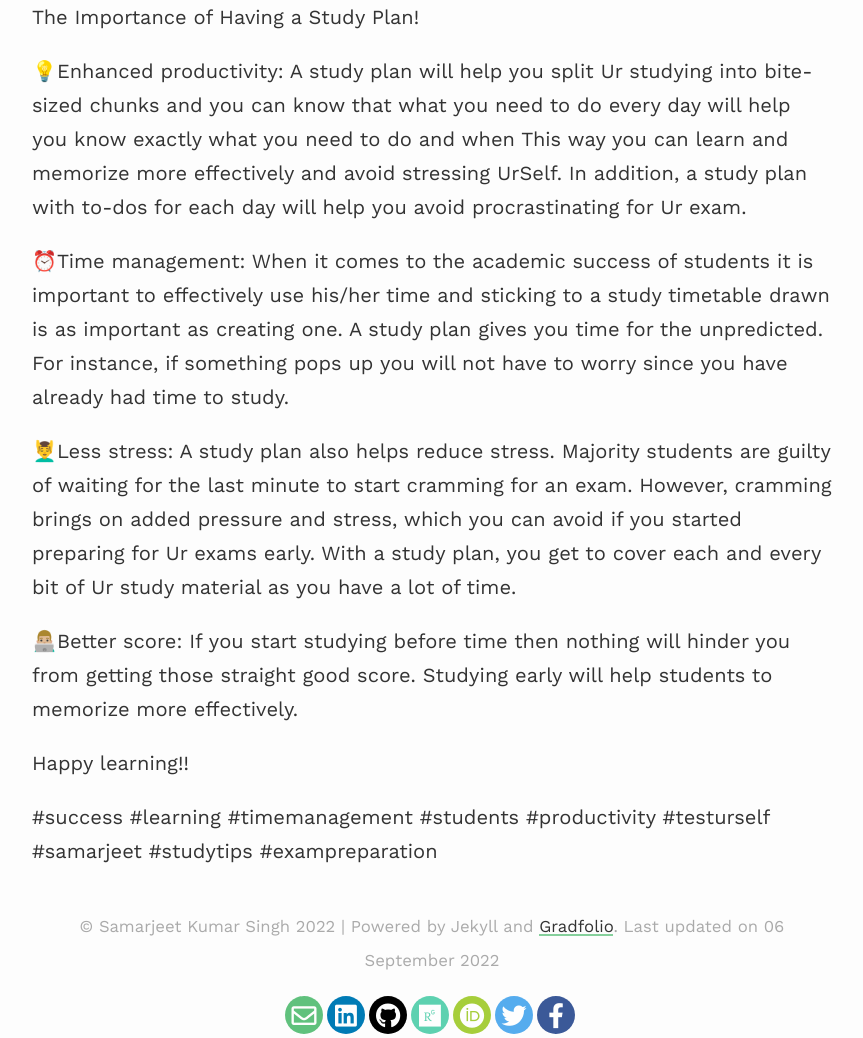
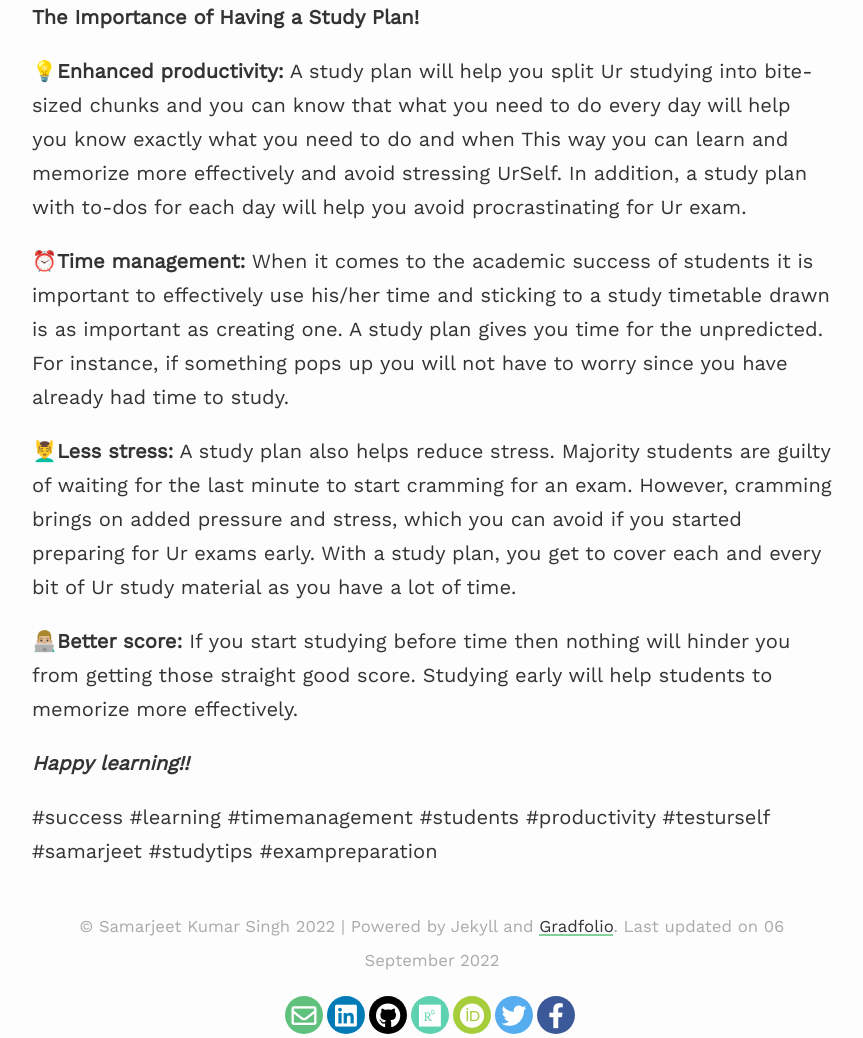
Before and after one commit to Samarjeetkumarsingh/website, a Jekyll site: the page built from _posts/2022-08-06-Study-Plan.md, in a window 1280 px wide. Shown: the part 632-1670 px from the top of the page, without its empty margins (208-1071 px from the left). Built offline with Jekyll 4.4.1, drawn with Linux system fonts in a browser that asks for light colours; nearby versions of some CDN libraries.

```diff
--- a/_posts/2022-08-06-Study-Plan.md
+++ b/_posts/2022-08-06-Study-Plan.md
@@ -4,21 +4,21 @@ title: The Importance of Having a Study Plan!
 ---
 ![image](/assets/images/2853E509-2574-4DB1-A249-D8BBBDE5EE11.png)
 
-The Importance of Having a Study Plan!
+**The Importance of Having a Study Plan!**
 
-💡Enhanced productivity: A study plan will help you split Ur studying into bite-sized chunks and you can know that what you need to do every day will help you know exactly what you need to do and when This way you can learn and memorize more effectively and avoid stressing UrSelf. In addition, a study plan with to-dos for each day will help you avoid procrastinating for Ur exam.
+**💡Enhanced productivity:** A study plan will help you split Ur studying into bite-sized chunks and you can know that what you need to do every day will help you know exactly what you need to do and when This way you can learn and memorize more effectively and avoid stressing UrSelf. In addition, a study plan with to-dos for each day will help you avoid procrastinating for Ur exam.
 
 
-⏰Time management: When it comes to the academic success of students it is important to effectively use his/her time and sticking to a study timetable drawn is as important as creating one. A study plan gives you time for the unpredicted. For instance, if something pops up you will not have to worry since you have already had time to study.
+**⏰Time management:** When it comes to the academic success of students it is important to effectively use his/her time and sticking to a study timetable drawn is as important as creating one. A study plan gives you time for the unpredicted. For instance, if something pops up you will not have to worry since you have already had time to study.
 
 
-💆‍♂️Less stress: A study plan also helps reduce stress. Majority students are guilty of waiting for the last minute to start cramming for an exam. However, cramming brings on added pressure and stress, which you can avoid if you started preparing for Ur exams early. With a study plan, you get to cover each and every bit of Ur study material as you have a lot of time.
+**💆‍♂️Less stress:** A study plan also helps reduce stress. Majority students are guilty of waiting for the last minute to start cramming for an exam. However, cramming brings on added pressure and stress, which you can avoid if you started preparing for Ur exams early. With a study plan, you get to cover each and every bit of Ur study material as you have a lot of time.
 
 
-👨🏼‍💻Better score: If you start studying before time then nothing will hinder you from getting those straight good score. Studying early will help students to memorize more effectively.
+**👨🏼‍💻Better score:** If you start studying before time then nothing will hinder you from getting those straight good score. Studying early will help students to memorize more effectively.
 
 
-Happy learning!!
+***Happy learning!!***
 
 
 #success #learning #timemanagement #students #productivity #testurself #samarjeet #studytips #exampreparation
```
